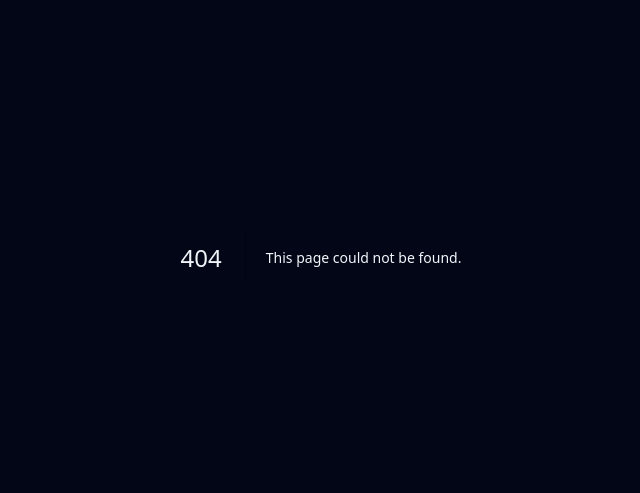
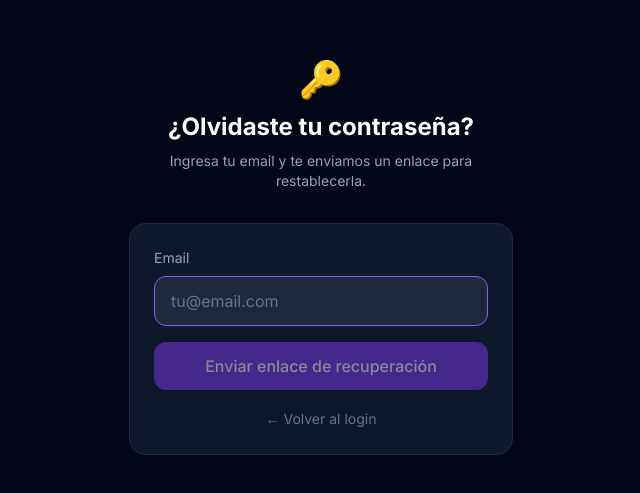
Before and after one commit to antonio2398/life-os-pwa, a Next.js app: page /auth/forgot-password in a window 1280 px wide. Before the commit this address had no page. Shown: the part 143-636 px from the top of the page, without its empty margins (319-959 px from the left). Built offline with nearby package versions, Linux system fonts and the light colour scheme; no server answers.

Commit message:
feat: password reset and login fix

```diff
--- /dev/null
+++ b/app/auth/forgot-password/page.tsx
@@ -0,0 +1,87 @@
+"use client";
+import { useState } from "react";
+import { createClient } from "@/lib/supabase/client";
+import Link from "next/link";
+
+export default function ForgotPasswordPage() {
+  const [email,   setEmail]   = useState("");
+  const [loading, setLoading] = useState(false);
+  const [sent,    setSent]    = useState(false);
+  const [error,   setError]   = useState<string | null>(null);
+  const supabase = createClient();
+
+  async function handleSubmit() {
+    if (!email.trim()) return;
+    setLoading(true);
+    setError(null);
+    const { error } = await supabase.auth.resetPasswordForEmail(email, {
+      redirectTo: `${window.location.origin}/auth/reset-password`,
+    });
+    if (error) setError(error.message);
+    else setSent(true);
+    setLoading(false);
+  }
+
+  return (
+    <div className="min-h-screen bg-slate-950 flex items-center justify-center px-4">
+      <div className="w-full max-w-sm">
+        <div className="text-center mb-8">
+          <div className="text-4xl mb-3">🔑</div>
+          <h1 className="text-2xl font-bold text-white">¿Olvidaste tu contraseña?</h1>
+          <p className="text-slate-400 text-sm mt-2">
+            Ingresa tu email y te enviamos un enlace para restablecerla.
+          </p>
+        </div>
+
+        {sent ? (
+          <div className="bg-green-900/30 border border-green-500/40 rounded-2xl p-6 text-center">
+            <div className="text-3xl mb-3">📧</div>
+            <div className="text-green-400 font-semibold mb-1">Revisa tu correo</div>
+            <p className="text-slate-400 text-sm">
+              Enviamos un enlace a <strong className="text-white">{email}</strong>.
+              Válido por 60 minutos.
+            </p>
+            <Link href="/auth/login" className="block mt-4 text-violet-400 text-sm hover:text-violet-300 transition-colors">
+              ← Volver al login
+            </Link>
+          </div>
+        ) : (
+          <div className="bg-slate-900 border border-slate-800 rounded-2xl p-6 space-y-4">
+            {error && (
+              <div className="bg-red-900/30 border border-red-500/40 rounded-xl px-4 py-3 text-red-400 text-sm">
+                {error}
+              </div>
+            )}
+
+            <div>
+              <label className="text-sm text-slate-400 block mb-2">Email</label>
+              <input
+                type="email"
+                value={email}
+                onChange={e => setEmail(e.target.value)}
+                onKeyDown={e => { if (e.key === "Enter") handleSubmit(); }}
+                placeholder="tu@email.com"
+                className="w-full bg-slate-800 border border-slate-700 rounded-xl px-4 py-3 text-white placeholder-slate-500 focus:outline-none focus:border-violet-500"
+                autoFocus
+              />
+            </div>
+
+            <button
+              onClick={handleSubmit}
+              disabled={loading || !email.trim()}
+              className="w-full bg-violet-600 hover:bg-violet-700 disabled:opacity-50 text-white py-3 rounded-xl font-medium transition-colors"
+            >
+              {loading ? "Enviando..." : "Enviar enlace de recuperación"}
+            </button>
+
+            <div className="text-center">
+              <Link href="/auth/login" className="text-slate-500 hover:text-slate-300 text-sm transition-colors">
+                ← Volver al login
+              </Link>
+            </div>
+          </div>
+        )}
+      </div>
+    </div>
+  );
+}
--- a/app/auth/login/page.tsx
+++ b/app/auth/login/page.tsx
@@ -3,27 +3,83 @@ import { useState } from "react";
 import { useRouter } from "next/navigation";
 import { createClient } from "@/lib/supabase/client";
 import Link from "next/link";
+
 export default function LoginPage() {
-  const [email, setEmail] = useState(""); const [password, setPassword] = useState("");
-  const [error, setError] = useState<string | null>(null); const [loading, setLoading] = useState(false);
-  const router = useRouter(); const supabase = createClient();
+  const [email,    setEmail]    = useState("");
+  const [password, setPassword] = useState("");
+  const [error,    setError]    = useState<string | null>(null);
+  const [loading,  setLoading]  = useState(false);
+  const router   = useRouter();
+  const supabase = createClient();
+
   async function handleLogin() {
-    setLoading(true); setError(null);
+    setLoading(true);
+    setError(null);
     const { error } = await supabase.auth.signInWithPassword({ email, password });
     if (error) { setError(error.message); setLoading(false); }
     else { router.push("/"); router.refresh(); }
   }
+
   return (
     <div className="min-h-screen flex items-center justify-center bg-slate-950 px-4">
       <div className="w-full max-w-md">
-        <div className="text-center mb-8"><h1 className="text-3xl font-bold text-white">Life OS AI</h1><p className="text-slate-400 mt-2">Tu sistema operativo de vida personal</p></div>
+        <div className="text-center mb-8">
+          <h1 className="text-3xl font-bold text-white">Life OS AI</h1>
+          <p className="text-slate-400 mt-2">Tu sistema operativo de vida personal</p>
+        </div>
+
         <div className="bg-slate-900 border border-slate-800 rounded-2xl p-8 space-y-5">
-          <h2 className="text-xl font-semibold text-white">Iniciar sesion</h2>
-          {error && <div className="bg-red-900/30 border border-red-700 text-red-400 rounded-lg px-4 py-3 text-sm">{error}</div>}
-          <div className="space-y-1"><label className="text-sm text-slate-400">Correo</label><input type="email" value={email} onChange={e => setEmail(e.target.value)} className="w-full bg-slate-800 border border-slate-700 rounded-lg px-4 py-2.5 text-white placeholder-slate-500 focus:outline-none focus:border-violet-500" placeholder="tu@email.com" /></div>
-          <div className="space-y-1"><label className="text-sm text-slate-400">Contrasena</label><input type="password" value={password} onChange={e => setPassword(e.target.value)} onKeyDown={e => e.key === "Enter" && handleLogin()} className="w-full bg-slate-800 border border-slate-700 rounded-lg px-4 py-2.5 text-white placeholder-slate-500 focus:outline-none focus:border-violet-500" placeholder="â€¢â€¢â€¢â€¢â€¢â€¢â€¢â€¢" /></div>
-          <button onClick={handleLogin} disabled={loading} className="w-full bg-violet-600 hover:bg-violet-700 disabled:opacity-50 text-white font-semibold py-2.5 rounded-lg">{loading ? "Iniciando..." : "Iniciar sesion"}</button>
-          <p className="text-center text-slate-400 text-sm">Sin cuenta? <Link href="/auth/register" className="text-violet-400">Registrate</Link></p>
+          <h2 className="text-xl font-semibold text-white">Iniciar sesión</h2>
+
+          {error && (
+            <div className="bg-red-900/30 border border-red-700 text-red-400 rounded-lg px-4 py-3 text-sm">
+              {error}
+            </div>
+          )}
+
+          <div className="space-y-1">
+            <label className="text-sm text-slate-400">Correo</label>
+            <input
+              type="email"
+              value={email}
+              onChange={e => setEmail(e.target.value)}
+              placeholder="tu@email.com"
+              className="w-full bg-slate-800 border border-slate-700 rounded-lg px-4 py-2.5 text-white placeholder-slate-500 focus:outline-none focus:border-violet-500"
+            />
+          </div>
+
+          <div className="space-y-1">
+            <label className="text-sm text-slate-400">Contraseña</label>
+            <input
+              type="password"
+              value={password}
+              onChange={e => setPassword(e.target.value)}
+              onKeyDown={e => e.key === "Enter" && handleLogin()}
+              placeholder="••••••••"
+              className="w-full bg-slate-800 border border-slate-700 rounded-lg px-4 py-2.5 text-white placeholder-slate-500 focus:outline-none focus:border-violet-500"
+            />
+          </div>
+
+          <div className="flex justify-end">
+            <Link href="/auth/forgot-password" className="text-xs text-slate-500 hover:text-violet-400 transition-colors">
+              ¿Olvidaste tu contraseña?
+            </Link>
+          </div>
+
+          <button
+            onClick={handleLogin}
+            disabled={loading}
+            className="w-full bg-violet-600 hover:bg-violet-700 disabled:opacity-50 text-white font-semibold py-2.5 rounded-lg transition-colors"
+          >
+            {loading ? "Iniciando..." : "Iniciar sesión"}
+          </button>
+
+          <p className="text-center text-slate-400 text-sm">
+            ¿Sin cuenta?{" "}
+            <Link href="/auth/register" className="text-violet-400 hover:text-violet-300 transition-colors">
+              Regístrate
+            </Link>
+          </p>
         </div>
       </div>
     </div>
--- /dev/null
+++ b/app/auth/reset-password/page.tsx
@@ -0,0 +1,117 @@
+"use client";
+import { useState, useEffect } from "react";
+import { createClient } from "@/lib/supabase/client";
+import { useRouter } from "next/navigation";
+
+export default function ResetPasswordPage() {
+  const [password,  setPassword]  = useState("");
+  const [confirm,   setConfirm]   = useState("");
+  const [loading,   setLoading]   = useState(false);
+  const [done,      setDone]      = useState(false);
+  const [error,     setError]     = useState<string | null>(null);
+  const [ready,     setReady]     = useState(false);
+  const router  = useRouter();
+  const supabase = createClient();
+
+  useEffect(() => {
+    // Supabase sets the session from the URL hash automatically
+    supabase.auth.onAuthStateChange((event) => {
+      if (event === "PASSWORD_RECOVERY") setReady(true);
+    });
+  }, [supabase]);
+
+  async function handleReset() {
+    if (!password || password !== confirm) {
+      setError("Las contraseñas no coinciden.");
+      return;
+    }
+    if (password.length < 6) {
+      setError("La contraseña debe tener al menos 6 caracteres.");
+      return;
+    }
+    setLoading(true);
+    setError(null);
+    const { error } = await supabase.auth.updateUser({ password });
+    if (error) setError(error.message);
+    else {
+      setDone(true);
+      setTimeout(() => router.push("/dashboard"), 2000);
+    }
+    setLoading(false);
+  }
+
+  if (!ready) return (
+    <div className="min-h-screen bg-slate-950 flex items-center justify-center">
+      <div className="text-center">
+        <div className="w-8 h-8 border-2 border-violet-500/30 border-t-violet-500 rounded-full animate-spin mx-auto mb-4" />
+        <div className="text-slate-400 text-sm">Verificando enlace...</div>
+      </div>
+    </div>
+  );
+
+  return (
+    <div className="min-h-screen bg-slate-950 flex items-center justify-center px-4">
+      <div className="w-full max-w-sm">
+        <div className="text-center mb-8">
+          <div className="text-4xl mb-3">🔒</div>
+          <h1 className="text-2xl font-bold text-white">Nueva contraseña</h1>
+          <p className="text-slate-400 text-sm mt-2">Elige una contraseña segura.</p>
+        </div>
+
+        {done ? (
+          <div className="bg-green-900/30 border border-green-500/40 rounded-2xl p-6 text-center">
+            <div className="text-3xl mb-3">✅</div>
+            <div className="text-green-400 font-semibold mb-1">Contraseña actualizada</div>
+            <p className="text-slate-400 text-sm">Redirigiendo al dashboard...</p>
+          </div>
+        ) : (
+          <div className="bg-slate-900 border border-slate-800 rounded-2xl p-6 space-y-4">
+            {error && (
+              <div className="bg-red-900/30 border border-red-500/40 rounded-xl px-4 py-3 text-red-400 text-sm">
+                {error}
+              </div>
+            )}
+
+            <div>
+              <label className="text-sm text-slate-400 block mb-2">Nueva contraseña</label>
+              <input
+                type="password"
+                value={password}
+                onChange={e => setPassword(e.target.value)}
+                placeholder="Mínimo 6 caracteres"
+                className="w-full bg-slate-800 border border-slate-700 rounded-xl px-4 py-3 text-white placeholder-slate-500 focus:outline-none focus:border-violet-500"
+                autoFocus
+              />
+            </div>
+
+            <div>
+              <label className="text-sm text-slate-400 block mb-2">Confirmar contraseña</label>
+              <input
+                type="password"
+                value={confirm}
+                onChange={e => setConfirm(e.target.value)}
+                onKeyDown={e => { if (e.key === "Enter") handleReset(); }}
+                placeholder="Repite la contraseña"
+                className="w-full bg-slate-800 border border-slate-700 rounded-xl px-4 py-3 text-white placeholder-slate-500 focus:outline-none focus:border-violet-500"
+              />
+            </div>
+
+            {password && confirm && (
+              <div className={`text-xs ${password === confirm ? "text-green-400" : "text-red-400"}`}>
+                {password === confirm ? "✓ Las contraseñas coinciden" : "✗ No coinciden"}
+              </div>
+            )}
+
+            <button
+              onClick={handleReset}
+              disabled={loading || !password || !confirm}
+              className="w-full bg-violet-600 hover:bg-violet-700 disabled:opacity-50 text-white py-3 rounded-xl font-medium transition-colors"
+            >
+              {loading ? "Actualizando..." : "Guardar nueva contraseña"}
+            </button>
+          </div>
+        )}
+      </div>
+    </div>
+  );
+}
```
